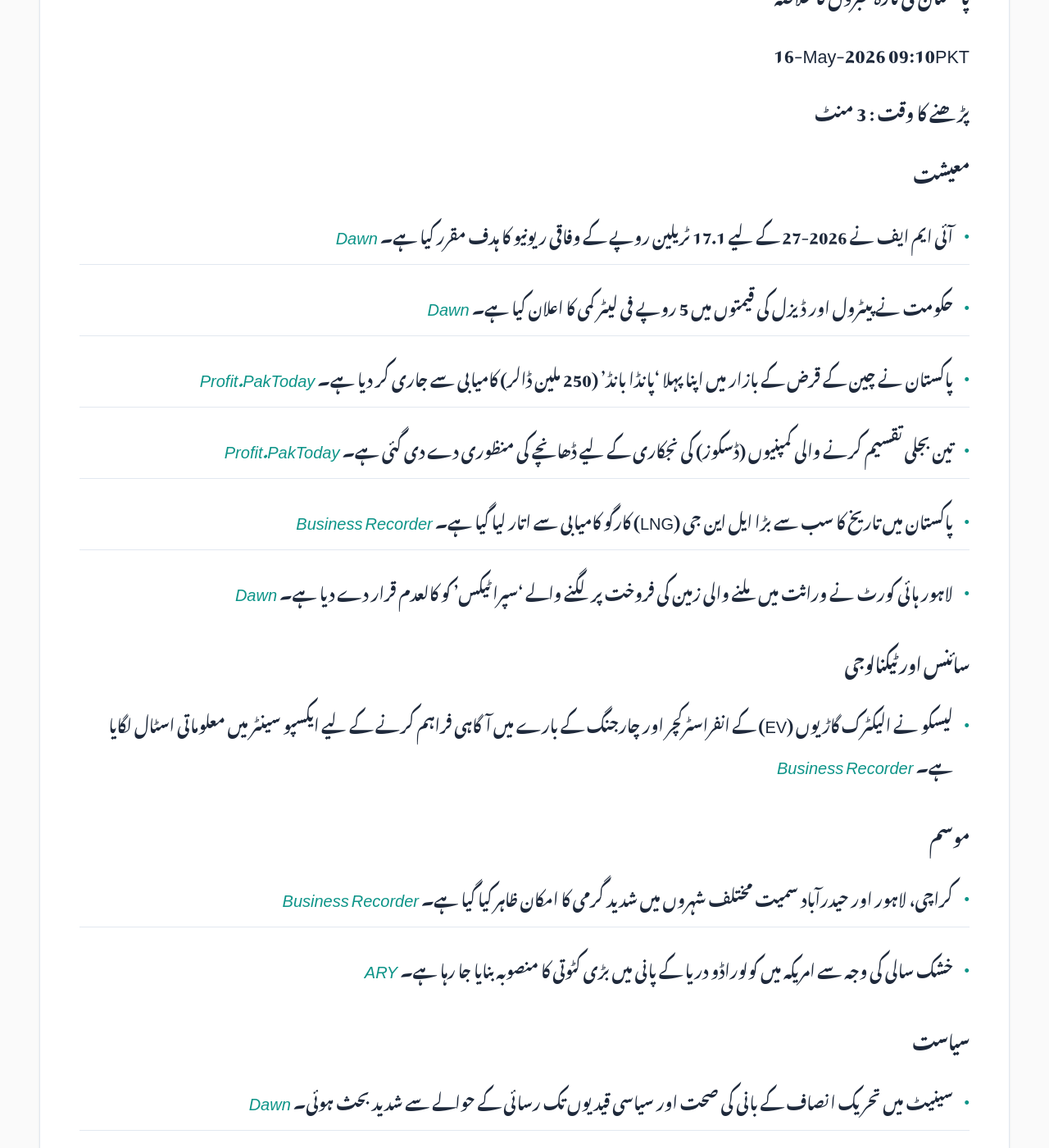
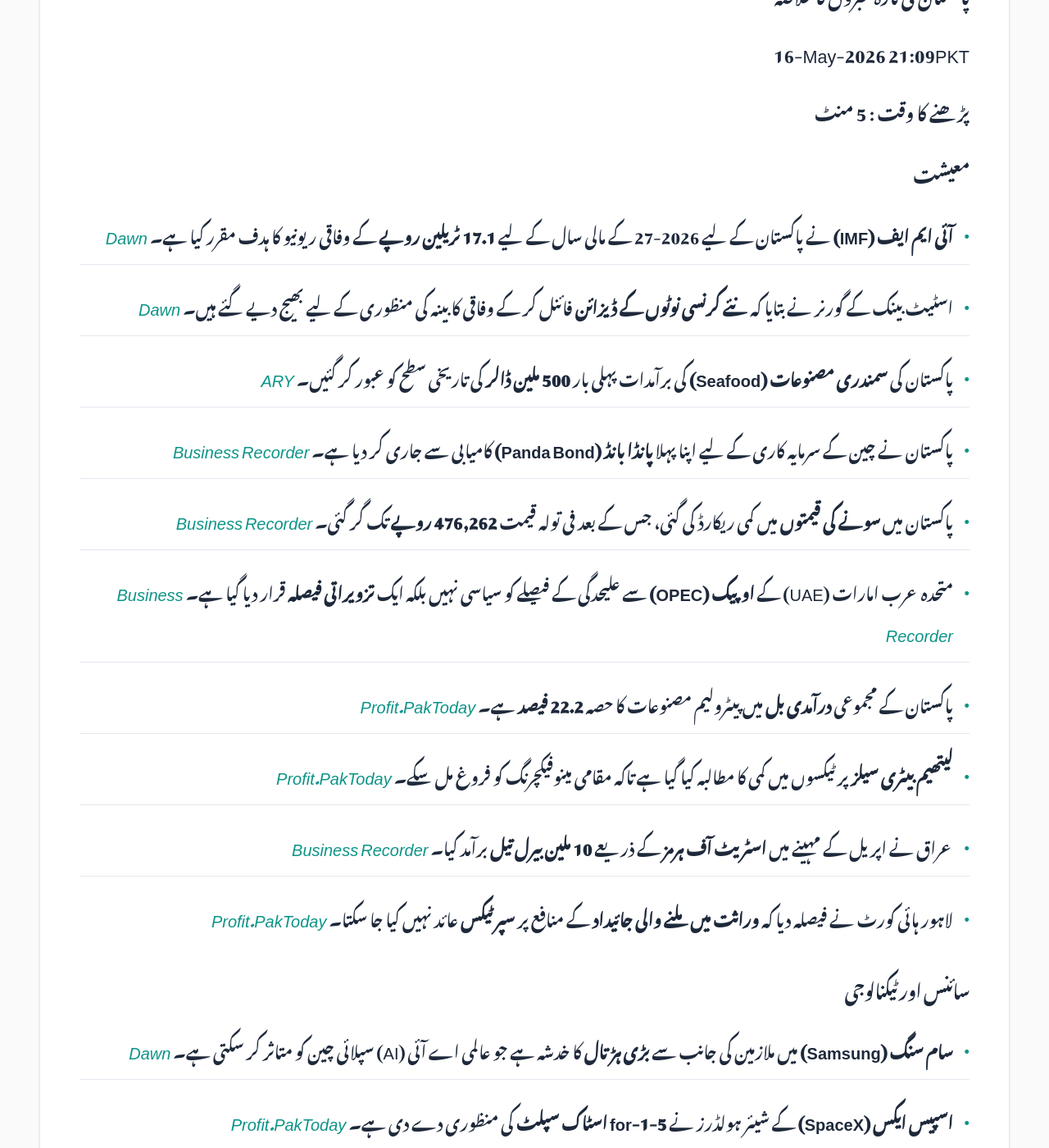
Before and after one commit to zsubzwary/news, a Jekyll site: the page built from ur/index.md, in a window 1280 px wide and 1400 px high, scrolled down 354 px. Shown: the whole window at 82% size. Built offline with Jekyll 4.4.1, drawn with Linux system fonts in a browser that asks for light colours; some web fonts are replaced; comment, search, counter and statistics services are not loaded; some of the changed text lies outside the part shown.

Commit message:
DateTime; 2026-05-16T16:09:32.202Z

```diff
--- a/ur/index.md
+++ b/ur/index.md
@@ -7,45 +7,54 @@ rtl: true
 
 پاکستان کی تازہ خبروں کا خلاصہ
 
- &lrm; 16-May-2026 09:10PKT
+ &lrm; 16-May-2026 21:09PKT
 
-پڑھنے کا وقت : 3 منٹ
+پڑھنے کا وقت : 5 منٹ
 
 ### معیشت
-- آئی ایم ایف نے 2026-27 کے لیے 17.1 ٹریلین روپے کے وفاقی ریونیو کا ہدف مقرر کیا ہے۔ *[Dawn](https://www.dawn.com/news/2000619/imf-sets-rs171tr-federal-revenue-target-for-2026-27)*
-- حکومت نے پیٹرول اور ڈیزل کی قیمتوں میں 5 روپے فی لیٹر کمی کا اعلان کیا ہے۔ *[Dawn](https://www.dawn.com/news/2000498/govt-reduces-petrol-diesel-prices-by-rs5)*
-- پاکستان نے چین کے قرض کے بازار میں اپنا پہلا 'پانڈا بانڈ' (250 ملین ڈالر) کامیابی سے جاری کر دیا ہے۔ *[Profit.PakToday](https://profit.pakistantoday.com.pk/2026/05/15/adb-and-aiib-support-andmark-pakistan-panda-bond-with-partial-guarantee-structure-in-china-market-debut/)*
-- تین بجلی تقسیم کرنے والی کمپنیوں (ڈسکوز) کی نجکاری کے لیے ڈھانچے کی منظوری دے دی گئی ہے۔ *[Profit.PakToday](https://profit.pakistantoday.com.pk/2026/05/15/ccop-clears-structure-for-privatisation-of-three-power-discos-plans-51-100-stake-sale/)*
-- پاکستان میں تاریخ کا سب سے بڑا ایل این جی (LNG) کارگو کامیابی سے اتار لیا گیا ہے۔ *[Business Recorder](https://www.brecorder.com/news/40421359/eetl-begins-offloading-largest-lng-cargo-in-countrys-history)*
-- لاہور ہائی کورٹ نے وراثت میں ملنے والی زمین کی فروخت پر لگنے والے 'سپرا ٹیکس' کو کالعدم قرار دے دیا ہے۔ *[Dawn](https://www.dawn.com/news/2000611/lhc-quashes-super-tax-on-sale-of-inherited-land)*
+- **آئی ایم ایف (IMF)** نے پاکستان کے لیے 2026-27 کے مالی سال کے لیے **17.1 ٹریلین روپے** کے وفاقی ریونیو کا ہدف مقرر کیا ہے۔ *[Dawn](https://www.dawn.com/news/2000619/imf-sets-rs17.1tr-federal-revenue-target-for-2026-27)*
+- اسٹیٹ بینک کے گورنر نے بتایا کہ **نئے کرنسی نوٹوں کے ڈیزائن** فائنل کر کے وفاقی کابینہ کی منظوری کے لیے بھیج دیے گئے ہیں۔ *[Dawn](https://www.dawn.com/news/2000617/new-banknote-designs-await-cabinet-nod)*
+- پاکستان کی **سمندری مصنوعات (Seafood)** کی برآمدات پہلی بار **500 ملین ڈالر** کی تاریخی سطح کو عبور کر گئیں۔ *[ARY](https://arynews.tv/pakistans-seafood-exports-net-historic-500-million-milestone)*
+- پاکستان نے چین کے سرمایہ کاری کے لیے اپنا پہلا **پانڈا بانڈ (Panda Bond)** کامیابی سے جاری کر دیا ہے۔ *[Business Recorder](https://www.brecorder.com/news/40421423/pakistans-entry-into-chinas-capital-market-marks-new-era-of-financial-cooperation-says-aurangzeb)*
+- پاکستان میں **سونے کی قیمتوں** میں کمی ریکارڈ کی گئی، جس کے بعد فی تولہ قیمت **476,262 روپے** تک گر گئی۔ *[Business Recorder](https://www.brecorder.com/news/40421416/gold-price-per-tola-drops-rs600-in-pakistan)*
+- متحدہ عرب امارات (UAE) کے **اوپیک (OPEC)** سے علیحدگی کے فیصلے کو سیاسی نہیں بلکہ ایک **تزویراتی فیصلہ** قرار دیا گیا ہے۔ *[Business Recorder](https://www.brecorder.com/news/40421420/uae-says-opec-opec-exit-was-sovereign-strategic-decision-not-political-move)*
+- پاکستان کے مجموعی **درآمدی بل** میں پیٹرولیم مصنوعات کا حصہ **22.2 فیصد** ہے۔ *[Profit.PakToday](https://profit.pakistantoday.com.pk/2026/05/16/petroleum-imports-account-for-22-2-of-pakistans-import-bill-says-aurangzeb/)*
+- **لیتھیم بیٹری سیلز** پر ٹیکسوں میں کمی کا مطالبہ کیا گیا ہے تاکہ مقامی مینوفیکچرنگ کو فروغ مل سکے۔ *[Profit.PakToday](https://profit.pakistantoday.com.pk/2026/05/16/renewable-energy-sector-seeks-tax-cuts-on-lithium-battery-cells-to-support-local-manufacturing/)*
+- عراق نے اپریل کے مہینے میں **اسٹریٹ آف ہرمز** کے ذریعے **10 ملین بیرل تیل** برآمد کیا۔ *[Business Recorder](https://www.brecorder.com/news/40421413/iraq-exported-10-million-barrels-of-oil-in-april-through-strait-of-hormuz)*
+- لاہور ہائی کورٹ نے فیصلہ دیا کہ **وراثت میں ملنے والی جائیداد** کے منافع پر **سپر ٹیکس** عائد نہیں کیا جا سکتا۔ *[Profit.PakToday](https://profit.pakistantoday.com.pk/2026/05/16/lahore-high-court-rules-super-tax-cannot-apply-to-zero-tax-inherited-property-gains/)*
 
 ### سائنس اور ٹیکنالوجی
-- لیسکو نے الیکٹرک گاڑیوں (EV) کے انفراسٹرکچر اور چارجنگ کے بارے میں آگاہی فراہم کرنے کے لیے ایکسپو سینٹر میں معلوماتی اسٹال لگایا ہے۔ *[Business Recorder](https://www.brecorder.com/news/40421360/lesco-sets-up-ev-information-stall-at-expo-centre)*
-
-### موسم
-- کراچی، لاہور اور حیدرآباد سمیت مختلف شہروں میں شدید گرمی کا امکان ظاہر کیا گیا ہے۔ *[Business Recorder](https://www.brecorder.com/news/40421346/the-weather)*
-- خشک سالی کی وجہ سے امریکہ میں کولوراڈو دریا کے پانی میں بڑی کٹوتی کا منصوبہ بنایا جا رہا ہے۔ *[ARY](https://arynews.tv/colorado-river-faces-severe-drought-challenges-ahead)*
+- **سام سنگ (Samsung)** میں ملازمین کی جانب سے **بڑی ہڑتال** کا خدشہ ہے جو عالمی اے آئی (AI) سپلائی چین کو متاثر کر سکتی ہے۔ *[Dawn](https://www.dawn.com/news/2000697/at-samsung-the-global-ai-boom-has-spurred-a-looming-strike-and-deep-divisions)*
+- **اسپیس ایکس (SpaceX)** کے شیئر ہولڈرز نے **5-for-1 اسٹاک سپلٹ** کی منظوری دے دی ہے۔ *[Profit.PakToday](https://profit.pakistantoday.com.pk/2026/05/16/spacex-shareholders-approve-5-for-1-stock-split-bloomberg-news-reports/)*
 
 ### سیاست
-- سینیٹ میں تحریک انصاف کے بانی کی صحت اور سیاسی قیدیوں تک رسائی کے حوالے سے شدید بحث ہوئی۔ *[Dawn](https://www.dawn.com/news/2000491/barbs-fly-in-senate-over-pti-founders-health-access-to-political-prisoners)*
-- مولانا فضل الرحمان نے بڑھتی ہوئی مہنگائی کے خلاف ملک گیر احتجاج کا اعلان کیا ہے۔ *[Business Recorder](https://www.brecorder.com/news/40421362/fazl-announces-protests-against-inflation)*
-- سینیٹ نے خصوصی اقتصادی زونز (SEZ) کی ترمیم کے بل کو منظور کر لیا ہے۔ *[Business Recorder](https://www.brecorder.com/news/40421363/senate-passes-sezs-amendment-other-bills)*
+- وزیر قانون اعظم نذیر ترار کے مطابق فی الحال **28 ویں آئینی ترمیم** کا کوئی امکان نظر نہیں آتا۔ *[Dawn](https://www.dawn.com/news/2000722/law-minister-tarar-sees-no-indication-of-28th-amendment-for-now)*
 
 ### قومی
-- شہزادہ رحیم آغا خان کے گلگت بلتستان کے دورے کے لیے تیاریاں مکمل کر لی گئی ہیں۔ *[Dawn](https://www.dawn.com/news/2000623/gilgit-baltistan-readies-for-aga-khans-visit)*
-- گوادر یونیورسٹی کے وائس چانسلر اور دیگر افسران 48 گھنٹوں سے لاپتہ ہیں۔ *[Dawn](https://www.dawn.com/news/2000596/gwadar-varsity-vc-officials-untraceable-even-after-48-hours)*
-- پنجاب حکومت نے عید کی خریداری کے لیے بازاروں کے اوقات میں توسیع کر دی ہے۔ *[Dawn](https://www.dawn.com/news/2000626/punjab-relaxes-market-timing-curbs-till-june-1)*
-- لاہور ہائی کورٹ نے 266 اضافی ضلع اور سیشن ججز کی منتقلی اور تعیناتی کا حکم دیا۔ *[Business Recorder](https://www.brecorder.com/news/40421353/lhc-transfers-266-asjs)*
-- کراچی میں منشیات کے نیٹ ورک میں غیر ملکیوں کی شمولیت کے حوالے سے تحقیقات جاری ہیں۔ *[Dawn](https://www.dawn.com/news/2000457/probe-shows-foreigners-involvement-in-network-run-by-alleged-drug-queenpin-anmol-alias-pinky-karachi-aig)*
+- مبینہ ڈرگ کوئین پن **انمل** کو منشیات اور غیر قانونی اسلحہ کے کیس میں **22 مئی** تک پولیس تحویل میں دے دیا گیا۔ *[Dawn](https://www.dawn.com/news/2000709/alleged-drug-queenpin-anmol-remanded-into-police-custody-till-may-22-in-narcotics-case)*
+- سندھ حکومت نے **بازاروں اور کاروباری مراکز** کے لیے مقررہ اوقات کی پابندی ختم کر دی ہے۔ *[Dawn](https://www.dawn.com/news/2000676/sindh-lifts-curbs-on-market-timings-minister-says-step-taken-to-facilitate-businesses-citizens)*
+- بنوں میں دہشت گردوں کے خلاف **"آپریشن ریوینج آف دی مارٹرز"** کا آغاز کر دیا گیا ہے۔ *[Dawn](https://www.dawn.com/news/2000719/police-peace-committee-in-bannu-launches-operation-against-militants)*
+- **آغا خان** کے گلگت بلتستان کے دورے کے لیے تمام تیاریاں مکمل کر لی گئی ہیں۔ *[Dawn](https://www.dawn.com/news/2000623/gilgit-baltistan-readies-for-aga-khans-visit)*
+- وفاقی وزیر مواصلات نے ہائی وے منصوبوں میں تاخیر پر **صوبائی حکومتوں** کو ذمہ دار قرار دیا ہے۔ *[Profit.PakToday](https://profit.pakistantoday.com.pk/2026/05/16/communications-minister-blames-provinces-for-delays-in-highway-projects/)*
+- حکومت نے **ریکوڈک پروجیکٹ** پر کام کرنے والی امریکی کمپنیوں کو مکمل **سیکیورٹی فراہم کرنے** کا یقین دلایا ہے۔ *[Profit.PakToday](https://profit.pakistantoday.com.pk/2026/05/16/pakistan-assures-security-for-us-companies-working-on-reko-diq-project/)*
 
 ### بین الاقوامی
-- بھارت اور متحدہ عرب امارات کے درمیان تزویراتی دفاعی شراکت داری کا فریم ورک طے پایا۔ *[Dawn](https://www.dawn.com/news/2000469/india-uae-agree-on-framework-for-strategic-defence-partnership-during-modi-visit)*
-- امریکہ نے پولینڈ میں 4,000 فوجیوں کی تعیناتی کا منصوبہ منسوخ کر دیا۔ *[Dawn](https://www.dawn.com/news/2000506/us-scraps-deployment-of-4000-troops-to-poland)*
-- امریکی بحری جہازوں سے قبضے میں لیے گئے 11 پاکستانی اور 20 ایرانی باشندوں کو بحال کر لیا گیا ہے۔ *[Dawn](https://www.dawn.com/news/2000492/11-pakistanis-20-iranians-aboard-us-seized-vessels-repatriated-says-dpm-dar)*
-- اسرائیل اور لبنان کے درمیان جنگ بندی میں 45 دن کی توسیع پر اتفاق ہوا ہے۔ *[ARY](https://arynews.tv/israel-and-lebanon-agree-to-extend-ceasefire-by-45-days-us-state-dept-says)*
+- برطانیہ میں **انتہا پسندوں اور مخالف مظاہرین** کے درمیان احتجاج کے باعث پولیس نے بڑے آپریشن کا منصوبہ بنایا ہے۔ *[Dawn](https://www.dawn.com/news/2000715/uk-police-brace-for-far-right-rally-and-counter-demonstration)*
+- تھائی لینڈ میں **ٹرین اور بس کے ٹکراؤ** کے نتیجے میں کم از کم **آٹھ افراد ہلاک** ہو گئے۔ *[Dawn](https://www.dawn.com/news/2000716/at-least-eight-dead-25-injured-in-train-collision-that-sparks-bus-fire-in-thailand)*
+- اسرائیلی حملے میں **حماس کے عسکری سربراہ** عزالدین الحداد ہلاک ہو گئے ہیں۔ *[Dawn](https://www.dawn.com/news/2000705/hamas-confirms-killing-of-military-chief-after-israeli-strike)*
+- امریکی صدر ڈونلڈ ٹرمپ کا دعویٰ ہے کہ **آئی ایس آئی ایس کے دوسرے نمبر کے کمانڈر** کو امریکی اور نائیجیرین افواج نے ختم کر دیا ہے۔ *[Dawn](https://www.dawn.com/news/2000662/trump-says-isis-second-in-command-abu-bilal-al-minuki-eliminated)*
+- روسی صدر **ولادیمیر پیوٹن** کا جلد ہی **چین کا دو روزہ دورہ** ہے۔ *[Dawn](https://www.dawn.com/news/2000686/putin-to-visit-china-on-may-19-20-to-further-strengthen-comprehensive-partnership)*
+- ڈونلڈ ٹرمپ کے دورہ چین کے بعد امریکہ اور چین کے درمیان **معاشی اور اسٹریٹجک تعطل** برقرار ہے۔ *[Dawn](https://www.dawn.com/news/2000721/trump-returns-from-china-with-stability-and-a-stalemate)*
+- **بی آر آئی سی ایس (BRICS)** اجلاس کے دوران ایران اور متحدہ عرب امارات کے اختلافات کی وجہ سے کوئی **مشترکہ اعلامیہ** جاری نہیں ہو سکا۔ *[Profit.PakToday](https://profit.pakistantoday.com.pk/2026/05/16/brics-talks-end-without-joint-statement-exposing-divisions-over-war-in-iran/)*
 
 ### کھیل
-- آئی سی سی نے بنگلہ دیش کے خلاف ٹیسٹ میں سست اوور ریٹ کی وجہ سے پاکستان پر جرمانہ اور ورلڈ ٹیسٹ چیمپئن شپ کے پوائنٹس کی کٹوتی کا اعلان کیا۔ *[Dawn](https://www.dawn.com/news/2000483/icc-fines-pakistan-docks-eight-wtc-points-for-slow-over-rate-in-dhaka-test)*
+- بنگلہ دیشی کرکٹر **لٹن داس** کی شاندار سنچری نے ٹیم کو پاکستان کے خلاف ٹیسٹ میں **278 رنز** تک پہنچا دیا۔ *[Dawn](https://www.dawn.com/news/2000724/littons-rearguard-ton-propels-bangladesh-to-278-in-pakistan-test)*
+- **فاطمہ ثنا** کو پاکستان کی خواتین ٹیم کا کپتان مقرر کر دیا گیا ہے۔ *[Dawn](https://www.dawn.com/news/2000687/fatima-sana-to-lead-womens-side-as-pcb-announces-squad-for-t20-world-cup-ireland-tri-series)*
+- بھارتی کرکٹر **وراٹ کوہلی** نے کہا ہے کہ وہ 2027 کا ورلڈ کپ صرف تب کھیلیں گے اگر وہ ٹیم میں **اہم کردار** ادا کر سکیں۔ *[Dawn](https://www.dawn.com/news/2000671/indian-cricketer-kohli-to-play-2027-world-cup-only-if-he-can-add-value)*
+- پاکستانی فاسٹ بولر **حسن علی** کو بنگلہ دیش کے خلاف ٹیسٹ کے دوران **سر کی چوٹ** لگی۔ *[Business Recorder](https://www.brecorder.com/news/40421417/hasan-ali-resumes-bowling-after-head-injury-scare-against-bangladesh)*
+- **فٹ بال (FIFA)** حکام ایران کے ورلڈ کپ میں شرکت کے حوالے سے ایرانی فیڈریشن سے ملاقات کریں گے۔ *[Business Recorder](https://www.brecorder.com/news/40421414/fifa-officials-to-meet-iranian-fa-to-discuss-world-cup-on-saturday-says-source)*
 
 ### دیگر
-- بھارتی اداکارہ مونی رائے نے سوشل میڈیا پر جاری تنازع کے بعد انسٹاگرام کمنٹس کی سہولت بند کر دی ہے۔ *[ARY](https://arynews.tv/mouni-roy-turns-off-instagram-comments-after-social-media-users-drag-disha-patani-into-controversy)*
+- **ڈریک (Drake)** نے ایک ساتھ **تین نئے البمز** ریلیز کر دیے ہیں۔ *[Business Recorder](https://www.brecorder.com/news/40421410/drake-drops-three-albums-at-once)*
+- مشہور اداکار **جان ٹراولٹا** کو کین فلم فیسٹیول میں **لائف ٹائم اچیومنٹ ایوارڈ** سے نوازا گیا۔ *[Business Recorder](https://www.brecorder.com/news/40421411/beyond-the-oscar-travolta-gets-surprise-cannes-prize)*
+- گیمنگ کی دنیا میں **فورٹ نائٹ (Fortnite)** نے **اسٹار وارز** کے نئے نقشے متعارف کروائے ہیں۔ *[ARY](https://arynews.tv/fortnite-unleashes-epic-star-wars-maps)*
```
